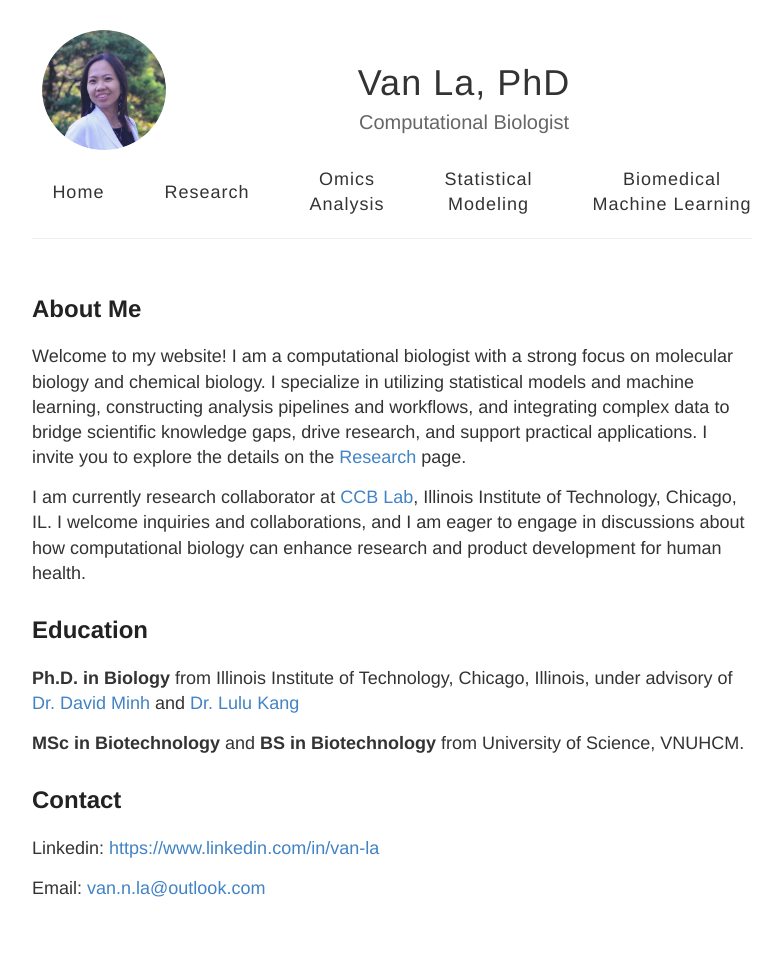
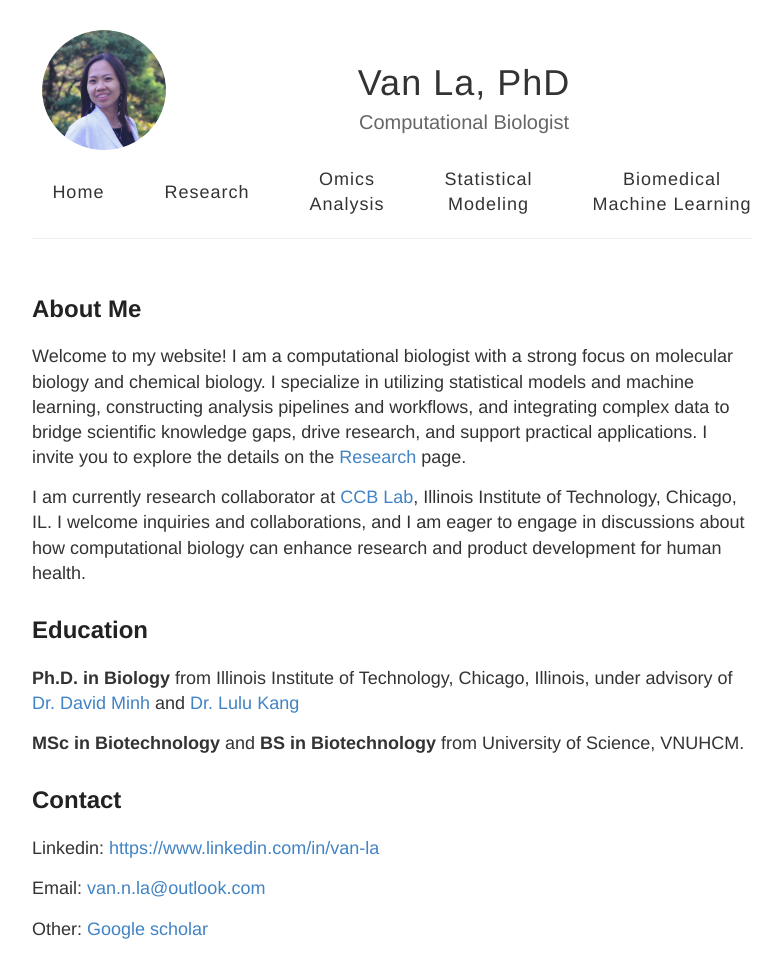
Before and after one commit to vanngocthuyla/vanngocthuyla.github.io, a Jekyll site: the page built from index.md, in a window 1280 px wide. Shown: the whole page, without its empty margins (248-1029 px from the left). Built offline with Jekyll 4.4.1, drawn with Linux system fonts in a browser that asks for light colours; before the commit the page ends 917 px from its top, so only the background shows below that.

Commit message:
Update index.md

```diff
--- a/index.md
+++ b/index.md
@@ -20,3 +20,5 @@ I am currently research collaborator at [CCB Lab](https://ccbatiit.github.io/),
 Linkedin: [https://www.linkedin.com/in/van-la](https://www.linkedin.com/in/thuy-van-la-ngoc/)
 
 Email: [van.n.la@outlook.com](van.n.la@outlook.com)
+
+Other: [Google scholar](https://scholar.google.com/citations?user=bBx0BlEAAAAJ)
```
